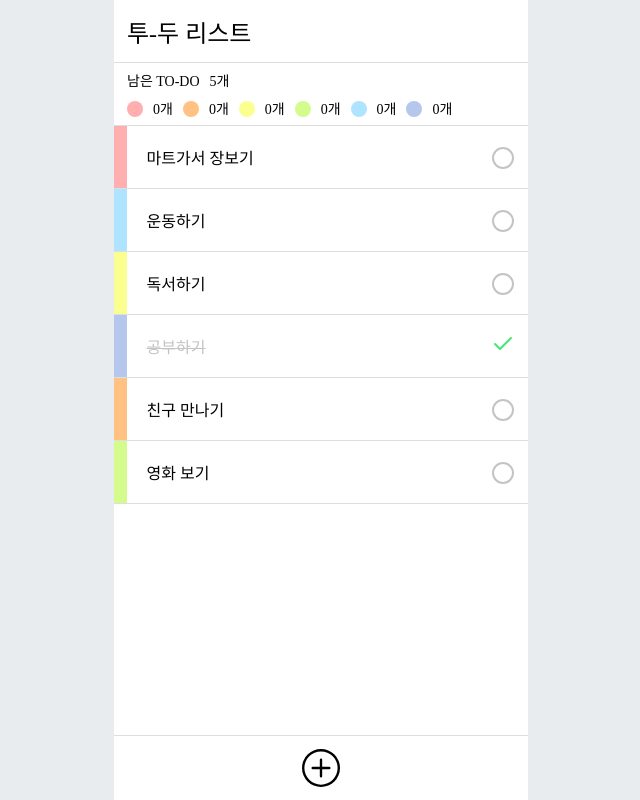
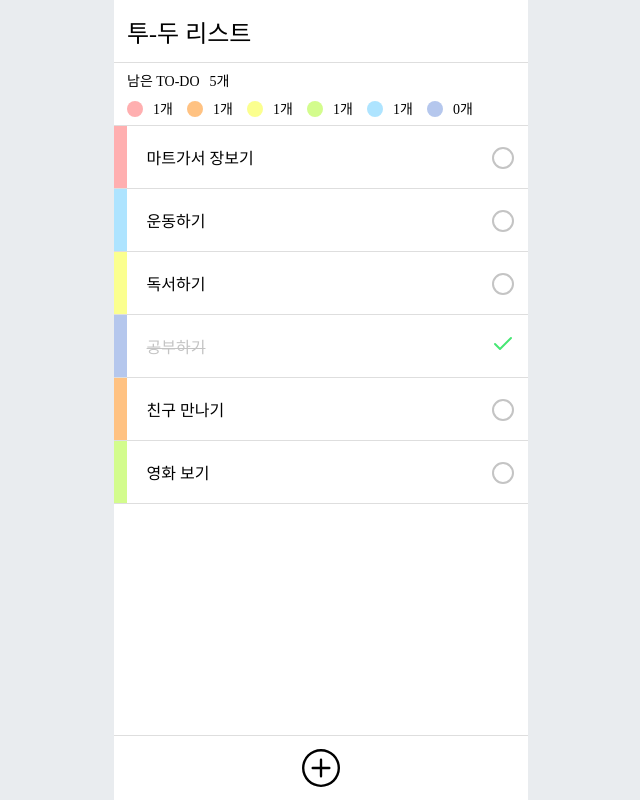
Before and after one commit to HeeyeonJeong/typescript-todo, a React (Create React App) app: page / in a window 1280 px wide. Shown: the whole page, without its empty margins (319-959 px from the left). Built offline with nearby package versions, Linux system fonts and the light colour scheme.

Commit message:
Feat: count remaining todo lists

```diff
--- a/src/components/Category.tsx
+++ b/src/components/Category.tsx
@@ -3,9 +3,12 @@ import styled from "styled-components";
 
 interface CategoryProps {
   color: string;
+  count: number;
 }
 
 const CategoryBlock = styled.div`
+  width: 50px;
+
   & + & {
     margin-left: 10px;
   }
@@ -23,11 +26,11 @@ const CategoryBlock = styled.div`
   }
 `;
 
-function Category({ color }: CategoryProps) {
+function Category({ color, count }: CategoryProps) {
   return (
     <CategoryBlock color={color}>
       <span className="category-color" color={color}></span>
-      <span className="category-count">0개</span>
+      <span>{count}개</span>
     </CategoryBlock>
   );
 }
--- a/src/components/TodoCategory.tsx
+++ b/src/components/TodoCategory.tsx
@@ -1,5 +1,8 @@
 import React from "react";
+import { useSelector } from "react-redux";
 import styled from "styled-components";
+import colorCategory from "../options/colorCategory";
+import { RootReducer } from "../reducers";
 import Category from "./Category";
 
 const TodoCategoryBlock = styled.div`
@@ -26,19 +29,26 @@ const TodoCategoryBlock = styled.div`
 `;
 
 function TodoCategory() {
+  const todosData = useSelector((state: RootReducer) => state.todos);
+
+  const todosCount = todosData.filter((todo) => !todo.done).length;
+  const colorCounter = (color: string) =>
+    todosData.filter((todo) => todo.category === color && !todo.done).length;
+
   return (
     <TodoCategoryBlock>
       <div className="total-count-box">
         남은 TO-DO
-        <span className="total-count">5개</span>
+        <span className="total-count">{todosCount}개</span>
       </div>
       <div className="total-item-count">
-        <Category color="#ffafb0" />
-        <Category color="#ffc282" />
-        <Category color="#fbff8f" />
-        <Category color="#d3fc8d" />
-        <Category color="#aee4ff" />
-        <Category color="#b5c7ed" />
+        {colorCategory.map((color) => (
+          <Category
+            key={color.label}
+            color={color.color}
+            count={colorCounter(color.label)}
+          />
+        ))}
       </div>
     </TodoCategoryBlock>
   );
--- a/src/options/colorCategory.tsx
+++ b/src/options/colorCategory.tsx
@@ -5,11 +5,11 @@ interface colorTools {
 
 const colorCategory: colorTools[] = [
   { label: "red", color: "#ffafb0" },
+  { label: "orange", color: "#ffc282" },
+  { label: "yellow", color: "#fbff8f" },
+  { label: "green", color: "#d3fc8d" },
   { label: "blue", color: "#aee4ff" },
-  { label: "yellow", color: "#fbff8f" },
   { label: "purple", color: "#b5c7ed" },
-  { label: "orange", color: "#ffc282" },
-  { label: "green", color: "#d3fc8d" },
 ];
 
 export default colorCategory;
```
